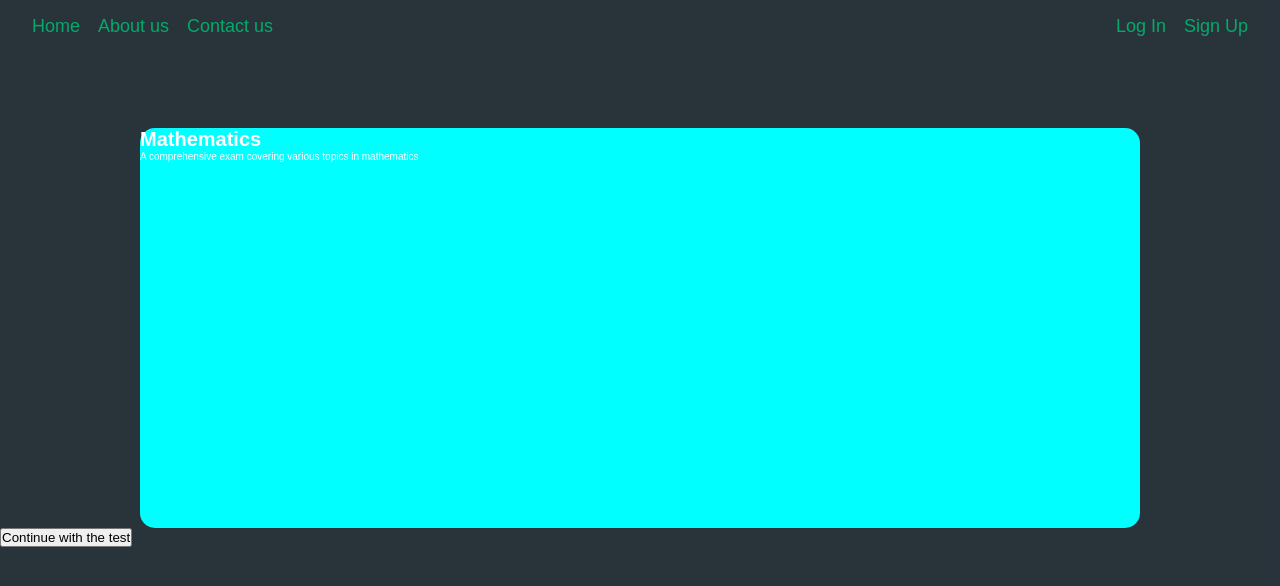
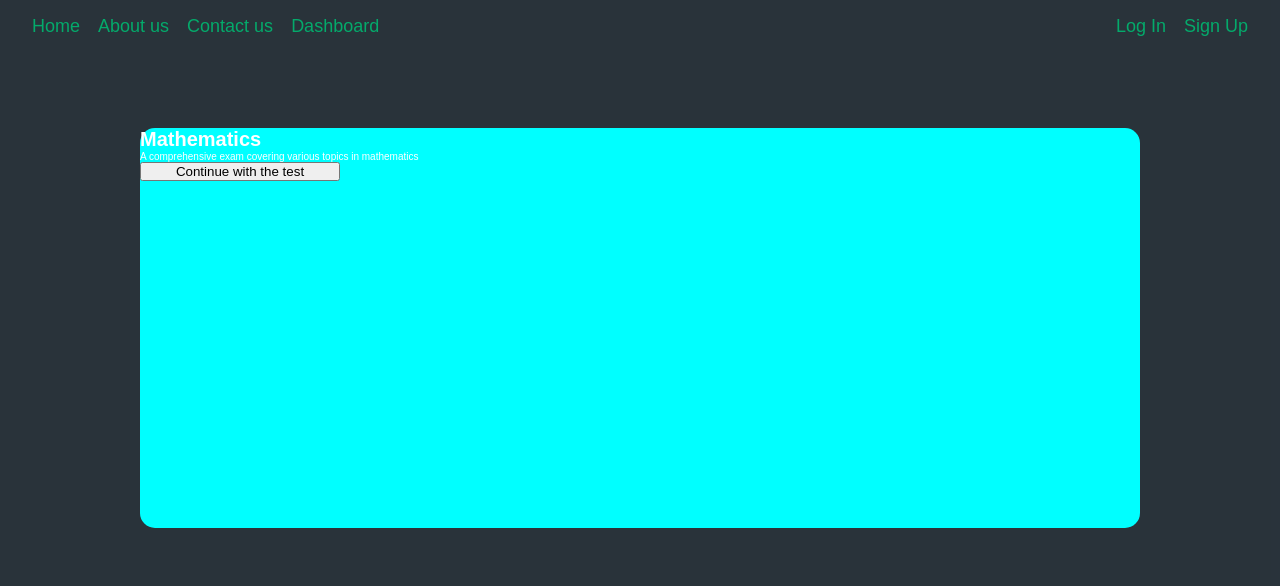
Before and after one commit to SookX/FreshEd, a React (Vite) app in the folder frontend/: page /info/1 in a window 1280 px wide. Shown: the top 586 px of the page. Built offline with nearby package versions, Linux system fonts and the light colour scheme; no server answers; a web font is replaced by a local one.

Commit message:
dashboard nav link

```diff
--- a/frontend/src/css/general.css
+++ b/frontend/src/css/general.css
@@ -34,7 +34,8 @@
     --purple-tint-1: #e666ff;
 
     --blue: #008efd;
-    --blue-tint-2: #1a99fd --blue-tint-1: #769cbc;
+    --blue-tint-2: #1a99fd;
+    --blue-tint-1: #769cbc;
 }
 
 * {
--- a/frontend/src/css/info.css
+++ b/frontend/src/css/info.css
@@ -15,3 +15,8 @@
     border-radius: 15px;
 
 }
+
+.info-btn {
+    width: 20rem;
+    height: ;
+}
--- a/frontend/src/screens/Header.jsx
+++ b/frontend/src/screens/Header.jsx
@@ -21,7 +21,7 @@ const Header = () => {
     document.addEventListener('click', (e) => dropdown ? handleCollapse(e) : null)
 
     useEffect(() => {
-        if(loggedIn) setDropdown(false)
+        if (loggedIn) setDropdown(false)
     }, [loggedIn])
 
 
@@ -31,8 +31,8 @@ const Header = () => {
     // const [sticky, setSticky] = useState(false)
 
     const handleScroll = () => {
-        if(!sticky && window.scrollY > 50) setSticky(true)
-        if(sticky && window.scrollY < 50) setSticky(false)
+        if (!sticky && window.scrollY > 50) setSticky(true)
+        if (sticky && window.scrollY < 50) setSticky(false)
     }
 
     window.addEventListener('scroll', handleScroll)
@@ -49,6 +49,7 @@ const Header = () => {
                         <li><Link to='/' className='main-nav-link'>Home</Link></li>
                         <li><Link to='/' className='main-nav-link'>About us</Link></li>
                         <li><Link to='/' className='main-nav-link'>Contact us</Link></li>
+                        <li><Link to='/dashboard' className='main-nav-link'>Dashboard</Link></li>
                     </ul>
                 </nav>
 
@@ -56,7 +57,7 @@ const Header = () => {
                     {
                         loggedIn ?
                             <div className="nav-pfp-container">
-                            <img src={pfp} alt="pfp" className='nav-pfp' onClick={() => setDropdown(!dropdown)}/>
+                                <img src={pfp} alt="pfp" className='nav-pfp' onClick={() => setDropdown(!dropdown)} />
 
                                 {
                                     dropdown ?
--- a/frontend/src/screens/Information.jsx
+++ b/frontend/src/screens/Information.jsx
@@ -30,8 +30,9 @@ const Info = () => {
                 <div className="main-info">
                     <h1>{element.title}</h1>
                     <p>{element.description}</p>
+                    <button className="info-btn" onClick={() => navigate(`/test`)}>Continue with the test</button>
                 </div>
-                <button onClick={() => navigate(`/test`)}>Continue with the test</button>
+
             </div>
         ) : (
             null
```
Lines whose indentation alone changed are shown as unchanged.
